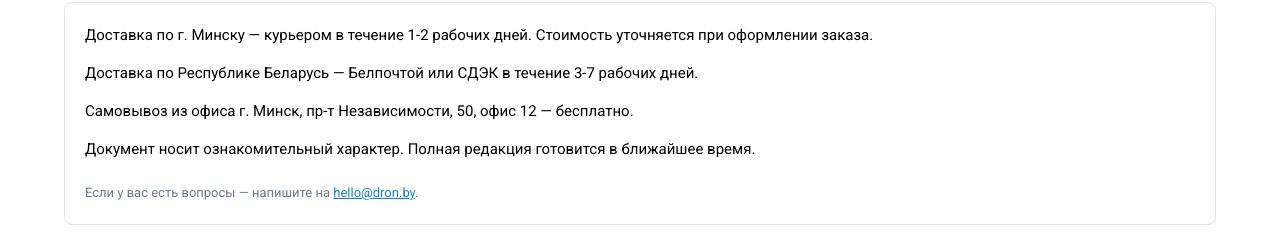
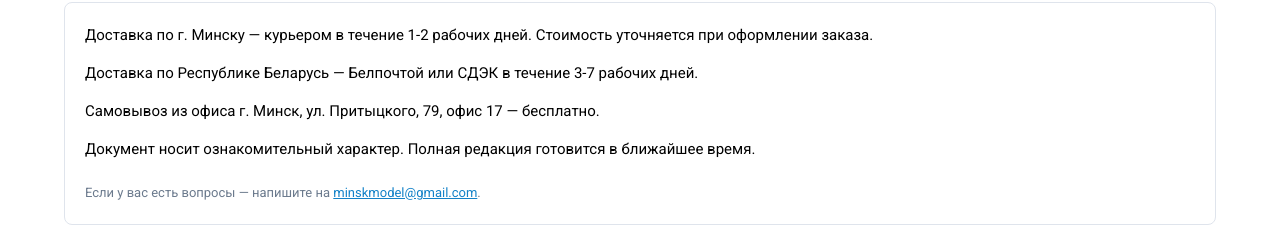
Before and after one commit to Nevyadomy/dron.by, a React (Vite) app: page /docs/delivery in a window 1280 px wide. Shown: the part 236-486 px from the top of the page. Built offline with nearby package versions, Linux system fonts and the light colour scheme.

Commit message:
Initial commit

```diff
--- a/src/pages/contacts.tsx
+++ b/src/pages/contacts.tsx
@@ -48,7 +48,7 @@ const ContactsPage = () => (
               style={{ flexShrink: 0 }}
             />
             <a href="tel:+375290000000" style={{ color: "var(--color-fg)" }}>
-              +375 (22) 788-10-55
+              +375 (25) 788-10-55
             </a>
             <span style={{ color: "var(--color-muted-fg)" }}>
               · отдел продаж
--- a/src/pages/docs.$slug.tsx
+++ b/src/pages/docs.$slug.tsx
@@ -8,7 +8,7 @@ const DOCS: Record<string, { title: string; body: string[] }> = {
     body: [
       "Доставка по г. Минску — курьером в течение 1-2 рабочих дней. Стоимость уточняется при оформлении заказа.",
       "Доставка по Республике Беларусь — Белпочтой или СДЭК в течение 3-7 рабочих дней.",
-      "Самовывоз из офиса г. Минск, пр-т Независимости, 50, офис 12 — бесплатно.",
+      "Самовывоз из офиса г. Минск, ул. Притыцкого, 79, офис 17 — бесплатно.",
       "Документ носит ознакомительный характер. Полная редакция готовится в ближайшее время.",
     ],
   },
@@ -31,11 +31,19 @@ const DocsPage = () => {
     return (
       <div style={{ maxWidth: 1200, margin: "0 auto", padding: 24 }}>
         <h1 style={{ fontSize: 24, fontWeight: 700 }}>Документ не найден</h1>
-        <Breadcrumbs items={[{ label: "Главная", to: "/" }, { label: "Документ" }]} />
+        <Breadcrumbs
+          items={[{ label: "Главная", to: "/" }, { label: "Документ" }]}
+        />
         <LayoutCard padded>
           <p style={{ color: "var(--color-muted-fg)" }}>
             Запрошенный документ отсутствует. Вернитесь на{" "}
-            <Link to="/" style={{ color: "var(--color-primary)", textDecoration: "underline" }}>
+            <Link
+              to="/"
+              style={{
+                color: "var(--color-primary)",
+                textDecoration: "underline",
+              }}
+            >
               главную
             </Link>
             .
@@ -48,16 +56,38 @@ const DocsPage = () => {
   return (
     <div style={{ maxWidth: 1200, margin: "0 auto", padding: 24 }}>
       <h1 style={{ fontSize: 28, fontWeight: 700 }}>{doc.title}</h1>
-      <Breadcrumbs items={[{ label: "Главная", to: "/" }, { label: doc.title }]} />
+      <Breadcrumbs
+        items={[{ label: "Главная", to: "/" }, { label: doc.title }]}
+      />
       <LayoutCard padded>
-        <div style={{ display: "flex", flexDirection: "column", gap: 14, lineHeight: 1.6, fontSize: 15 }}>
+        <div
+          style={{
+            display: "flex",
+            flexDirection: "column",
+            gap: 14,
+            lineHeight: 1.6,
+            fontSize: 15,
+          }}
+        >
           {doc.body.map((p, i) => (
             <p key={i}>{p}</p>
           ))}
-          <p style={{ fontSize: 13, color: "var(--color-muted-fg)", marginTop: 8 }}>
+          <p
+            style={{
+              fontSize: 13,
+              color: "var(--color-muted-fg)",
+              marginTop: 8,
+            }}
+          >
             Если у вас есть вопросы — напишите на{" "}
-            <a href="mailto:hello@dron.by" style={{ color: "var(--color-primary)", textDecoration: "underline" }}>
-              hello@dron.by
+            <a
+              href="mailto:minskmodel@gmail.com"
+              style={{
+                color: "var(--color-primary)",
+                textDecoration: "underline",
+              }}
+            >
+              minskmodel@gmail.com
             </a>
             .
           </p>
--- a/src/services/api.ts
+++ /dev/null
@@ -1,7 +0,0 @@
-import axios from "axios";
-
-export const api = axios.create({
-  baseURL: "https://dummyjson.com",
-  timeout: 15000,
-  headers: { "Content-Type": "application/json" },
-});
--- a/src/services/productService.ts
+++ b/src/services/productService.ts
@@ -1,8 +1,5 @@
 import { LOCAL_PRODUCTS, paginateLocal, searchLocal } from "@/data/products";
-import {
-  type Product,
-  type ProductList,
-} from "@/schemas/product.schema";
+import { type Product, type ProductList } from "@/schemas/product.schema";
 
 export interface FetchProductsParams {
   limit?: number;
@@ -11,14 +8,12 @@ export interface FetchProductsParams {
   category?: string;
 }
 
-/**
- * Local catalog of quadcopters & accessories.
- * Network calls intentionally removed — items are curated locally.
- */
-const simulate = <T,>(value: T, ms = 150): Promise<T> =>
+const simulate = <T>(value: T, ms = 150): Promise<T> =>
   new Promise((resolve) => setTimeout(() => resolve(value), ms));
 
-export async function fetchProducts(params: FetchProductsParams = {}): Promise<ProductList> {
+export async function fetchProducts(
+  params: FetchProductsParams = {},
+): Promise<ProductList> {
   const { limit = 30, skip = 0, search, category } = params;
   let items = [...LOCAL_PRODUCTS];
   if (category) items = items.filter((p) => p.category === category);
@@ -34,5 +29,7 @@ export async function fetchProduct(id: number | string): Promise<Product> {
 }
 
 export async function fetchCategories(): Promise<string[]> {
-  return simulate(Array.from(new Set(LOCAL_PRODUCTS.map((p) => p.category))).sort());
+  return simulate(
+    Array.from(new Set(LOCAL_PRODUCTS.map((p) => p.category))).sort(),
+  );
 }
```
Also changed, not shown: src/assets/images/common/img_placeholder-prototype.png (added).
